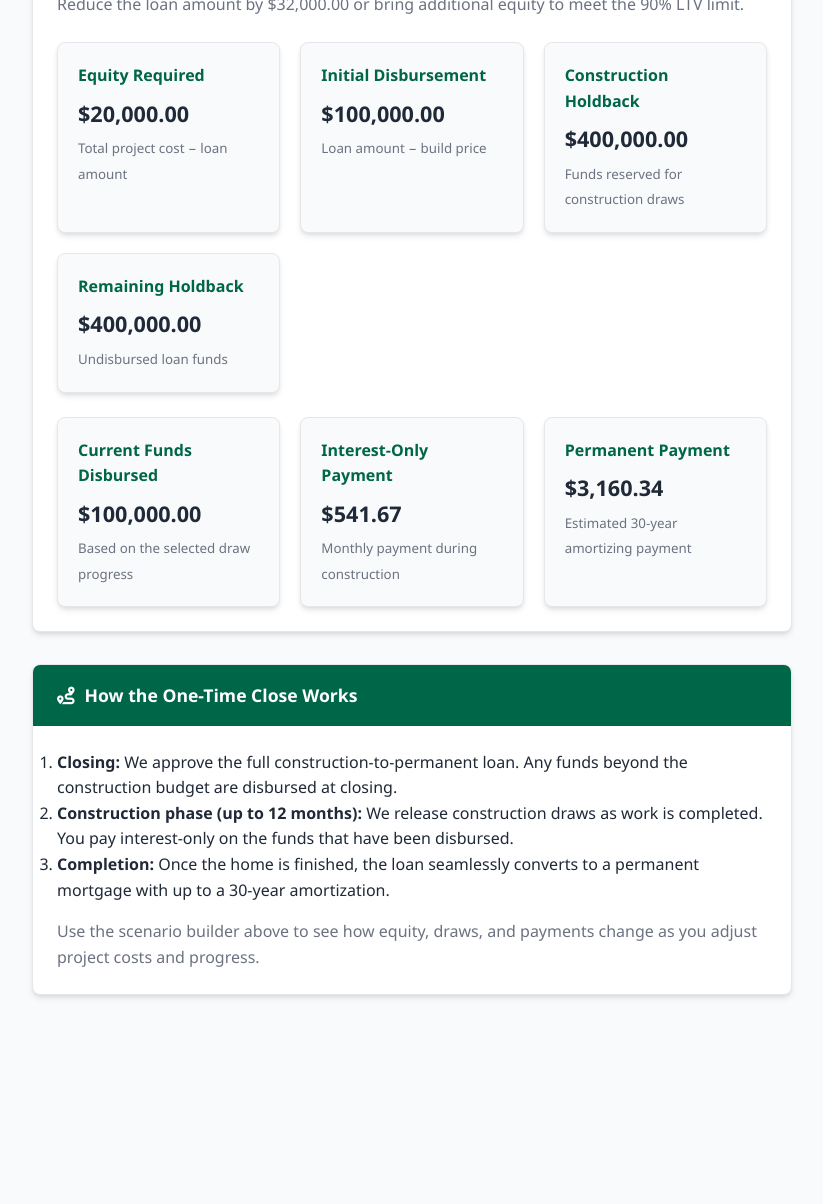
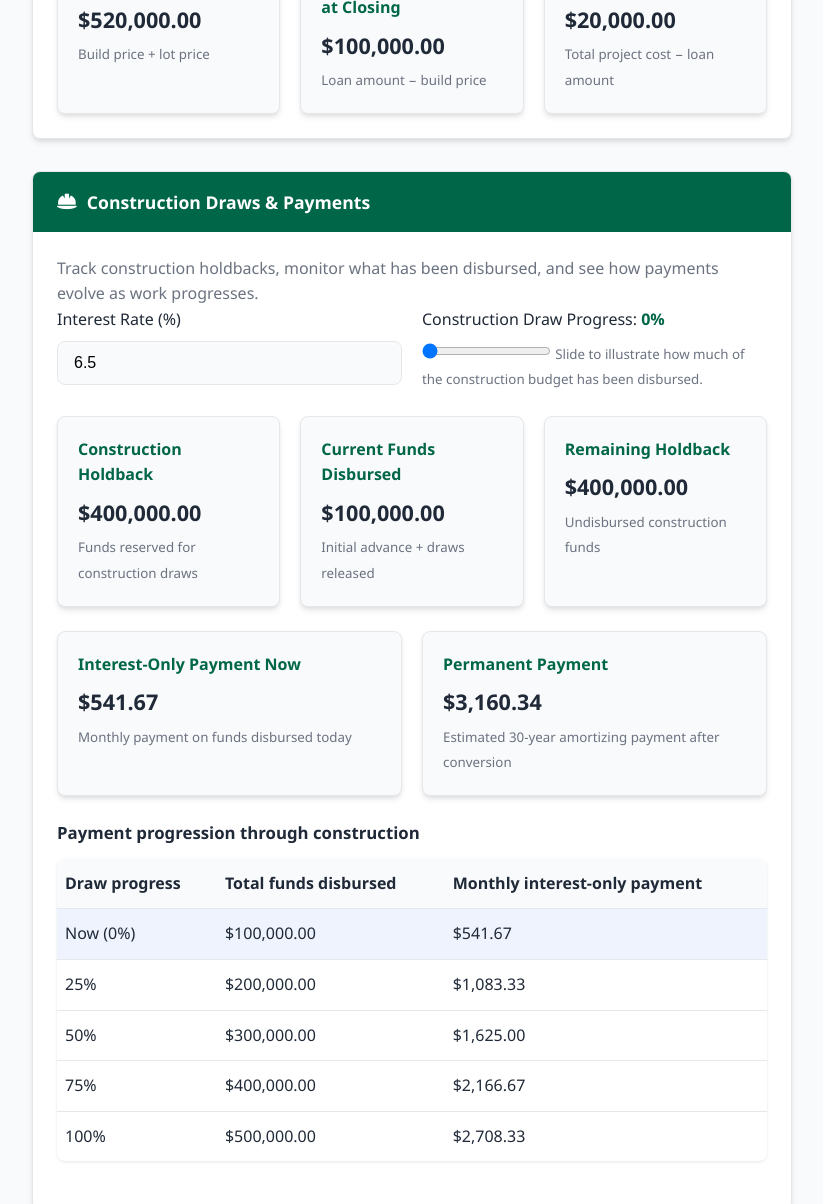
Before and after one commit to NewAige/AMITool, a plain HTML site: page learn-construction.html in a window 1280 px wide. Shown: the part 1414-2618 px from the top of the page, without its empty margins (228-1051 px from the left). Before the commit the page ends 2461 px from the top, so only its background shows below. Drawn offline with Linux system fonts and the light colour scheme.

Commit message:
Refine construction draws layout

```diff
--- a/learn-construction.html
+++ b/learn-construction.html
@@ -75,6 +75,43 @@
             color: var(--primary);
         }
 
+        .payment-progression {
+            margin-top: 1.5rem;
+        }
+
+        .payment-progression h4 {
+            font-size: 1.05rem;
+            margin-bottom: 0.75rem;
+        }
+
+        .payment-table {
+            width: 100%;
+            border-collapse: collapse;
+        }
+
+        .payment-table th,
+        .payment-table td {
+            padding: 0.75rem 0.5rem;
+            border-bottom: 1px solid var(--border-color);
+            text-align: left;
+        }
+
+        .payment-table tr.active {
+            background-color: rgba(37, 99, 235, 0.08);
+        }
+
+        .muted {
+            color: var(--secondary);
+        }
+
+        .payment-table td.muted {
+            text-align: center;
+        }
+
+        .card .status-text + .summary-grid {
+            margin-top: 1rem;
+        }
+
         @media (max-width: 600px) {
             .form-row {
                 flex-direction: column;
@@ -132,27 +169,12 @@
                         <input type="number" id="loan-amount" min="0" step="1000" value="500000" />
                     </div>
                 </div>
-                <div class="form-row">
-                    <div class="form-group">
-                        <label for="interest-rate">Interest Rate (%)</label>
-                        <input type="number" id="interest-rate" min="0" step="0.125" value="6.5" />
-                    </div>
-                    <div class="form-group">
-                        <label for="draw-progress">Construction Draw Progress: <span id="draw-progress-display" class="range-value">0%</span></label>
-                        <input type="range" id="draw-progress" min="0" max="100" value="0" />
-                    </div>
-                </div>
 
                 <div class="summary-grid">
                     <div class="summary-card">
-                        <h4>Total Project Cost</h4>
-                        <p id="project-cost" class="summary-value">$0</p>
-                        <small>Build Price + Lot Price</small>
-                    </div>
-                    <div class="summary-card">
                         <h4>LTV Basis</h4>
                         <p id="ltv-basis" class="summary-value">$0</p>
-                        <small>Lesser of Project Cost or Appraised Value</small>
+                        <small>Lesser of total project cost or appraised value</small>
                     </div>
                     <div class="summary-card">
                         <h4>Maximum Loan @ 90% LTV</h4>
@@ -170,46 +192,96 @@
                     <div id="ltv-status" class="status-badge"><i class="fas fa-check-circle"></i> Within program guidelines</div>
                     <p id="ltv-guidance" class="status-text"></p>
                 </div>
+            </div>
+        </div>
 
+        <div class="card">
+            <div class="card-header"><i class="fas fa-file-invoice-dollar"></i> Project Cost &amp; Closing Funds</div>
+            <div class="card-body">
+                <p class="status-text">See how much of your loan is advanced at closing and the equity needed to start the project.</p>
                 <div class="summary-grid">
+                    <div class="summary-card">
+                        <h4>Total Project Cost</h4>
+                        <p id="project-cost" class="summary-value">$0</p>
+                        <small>Build price + lot price</small>
+                    </div>
+                    <div class="summary-card">
+                        <h4>Initial Disbursement at Closing</h4>
+                        <p id="initial-disbursement" class="summary-value">$0</p>
+                        <small>Loan amount − build price</small>
+                    </div>
                     <div class="summary-card">
                         <h4>Equity Required</h4>
                         <p id="equity-required" class="summary-value">$0</p>
                         <small>Total project cost − loan amount</small>
                     </div>
-                    <div class="summary-card">
-                        <h4>Initial Disbursement</h4>
-                        <p id="initial-disbursement" class="summary-value">$0</p>
-                        <small>Loan amount − build price</small>
+                </div>
+            </div>
+        </div>
+
+        <div class="card">
+            <div class="card-header"><i class="fas fa-hard-hat"></i> Construction Draws &amp; Payments</div>
+            <div class="card-body">
+                <p class="status-text">Track construction holdbacks, monitor what has been disbursed, and see how payments evolve as work progresses.</p>
+                <div class="form-row">
+                    <div class="form-group">
+                        <label for="interest-rate">Interest Rate (%)</label>
+                        <input type="number" id="interest-rate" min="0" step="0.125" value="6.5" />
                     </div>
+                    <div class="form-group">
+                        <label for="draw-progress">Construction Draw Progress: <span id="draw-progress-display" class="range-value">0%</span></label>
+                        <input type="range" id="draw-progress" min="0" max="100" value="0" />
+                        <small class="status-text">Slide to illustrate how much of the construction budget has been disbursed.</small>
+                    </div>
+                </div>
+
+                <div class="summary-grid">
                     <div class="summary-card">
                         <h4>Construction Holdback</h4>
                         <p id="construction-holdback" class="summary-value">$0</p>
                         <small>Funds reserved for construction draws</small>
                     </div>
                     <div class="summary-card">
+                        <h4>Current Funds Disbursed</h4>
+                        <p id="current-disbursed" class="summary-value">$0</p>
+                        <small>Initial advance + draws released</small>
+                    </div>
+                    <div class="summary-card">
                         <h4>Remaining Holdback</h4>
                         <p id="remaining-holdback" class="summary-value">$0</p>
-                        <small>Undisbursed loan funds</small>
+                        <small>Undisbursed construction funds</small>
                     </div>
                 </div>
 
                 <div class="summary-grid">
                     <div class="summary-card">
-                        <h4>Current Funds Disbursed</h4>
-                        <p id="current-disbursed" class="summary-value">$0</p>
-                        <small>Based on the selected draw progress</small>
-                    </div>
-                    <div class="summary-card">
-                        <h4>Interest-Only Payment</h4>
+                        <h4>Interest-Only Payment Now</h4>
                         <p id="interest-only-payment" class="summary-value">Enter rate</p>
-                        <small>Monthly payment during construction</small>
+                        <small>Monthly payment on funds disbursed today</small>
                     </div>
                     <div class="summary-card">
                         <h4>Permanent Payment</h4>
                         <p id="permanent-payment" class="summary-value">Enter rate</p>
-                        <small>Estimated 30-year amortizing payment</small>
+                        <small>Estimated 30-year amortizing payment after conversion</small>
                     </div>
+                </div>
+
+                <div class="payment-progression">
+                    <h4>Payment progression through construction</h4>
+                    <table class="payment-table">
+                        <thead>
+                            <tr>
+                                <th>Draw progress</th>
+                                <th>Total funds disbursed</th>
+                                <th>Monthly interest-only payment</th>
+                            </tr>
+                        </thead>
+                        <tbody id="payment-progress-body">
+                            <tr>
+                                <td colspan="3" class="muted">Enter rate to see how interest-only payments change as draws are released.</td>
+                            </tr>
+                        </tbody>
+                    </table>
                 </div>
             </div>
         </div>
--- a/learn-construction.js
+++ b/learn-construction.js
@@ -38,9 +38,10 @@ function updateScenario() {
     const constructionHoldback = Math.max(loanAmount - initialDisbursement, 0);
 
     const progress = drawProgressInput ? parseFloat(drawProgressInput.value) / 100 : 0;
-    const disbursedHoldback = constructionHoldback * Math.min(Math.max(progress, 0), 1);
+    const normalizedProgress = Math.min(Math.max(progress, 0), 1);
+    const disbursedHoldback = constructionHoldback * normalizedProgress;
     const totalDisbursed = Math.min(initialDisbursement + disbursedHoldback, loanAmount);
-    const remainingHoldback = Math.max(loanAmount - totalDisbursed, 0);
+    const remainingHoldback = Math.max(constructionHoldback - disbursedHoldback, 0);
 
     const interestRate = interestRatePercent / 100;
     const monthlyInterestOnly = interestRate > 0 ? (totalDisbursed * interestRate) / 12 : null;
@@ -82,6 +83,52 @@ function updateScenario() {
     document.getElementById('remaining-holdback').textContent = formatCurrency(remainingHoldback);
     document.getElementById('current-disbursed').textContent = formatCurrency(totalDisbursed);
 
+    const paymentProgressBody = document.getElementById('payment-progress-body');
+    if (paymentProgressBody) {
+        paymentProgressBody.innerHTML = '';
+
+        const addProgressRow = (fraction, label, isActive = false) => {
+            const constrainedFraction = Math.min(Math.max(fraction, 0), 1);
+            const row = document.createElement('tr');
+            if (isActive) {
+                row.classList.add('active');
+            }
+
+            const percentCell = document.createElement('td');
+            percentCell.textContent = label ?? `${Math.round(constrainedFraction * 100)}%`;
+
+            const disbursedAmount = Math.min(
+                initialDisbursement + constructionHoldback * constrainedFraction,
+                loanAmount
+            );
+            const disbursedCell = document.createElement('td');
+            disbursedCell.textContent = formatCurrency(disbursedAmount);
+
+            const paymentCell = document.createElement('td');
+            if (interestRate > 0) {
+                const monthlyInterest = (disbursedAmount * interestRate) / 12;
+                paymentCell.textContent = formatCurrency(monthlyInterest);
+            } else {
+                paymentCell.innerHTML = '<span class="muted">Enter rate</span>';
+            }
+
+            row.appendChild(percentCell);
+            row.appendChild(disbursedCell);
+            row.appendChild(paymentCell);
+            paymentProgressBody.appendChild(row);
+        };
+
+        addProgressRow(normalizedProgress, `Now (${Math.round(normalizedProgress * 100)}%)`, true);
+
+        const checkpoints = [0, 0.25, 0.5, 0.75, 1];
+        checkpoints.forEach((checkpoint) => {
+            if (Math.abs(checkpoint - normalizedProgress) < 0.001) {
+                return;
+            }
+            addProgressRow(checkpoint);
+        });
+    }
+
     const interestOnlyElement = document.getElementById('interest-only-payment');
     if (monthlyInterestOnly !== null) {
         interestOnlyElement.textContent = formatCurrency(monthlyInterestOnly);
@@ -98,7 +145,7 @@ function updateScenario() {
 
     if (drawProgressInput) {
         const display = document.getElementById('draw-progress-display');
-        display.textContent = `${Math.round(parseFloat(drawProgressInput.value))}%`;
+        display.textContent = `${Math.round(normalizedProgress * 100)}%`;
     }
 }
 
```
